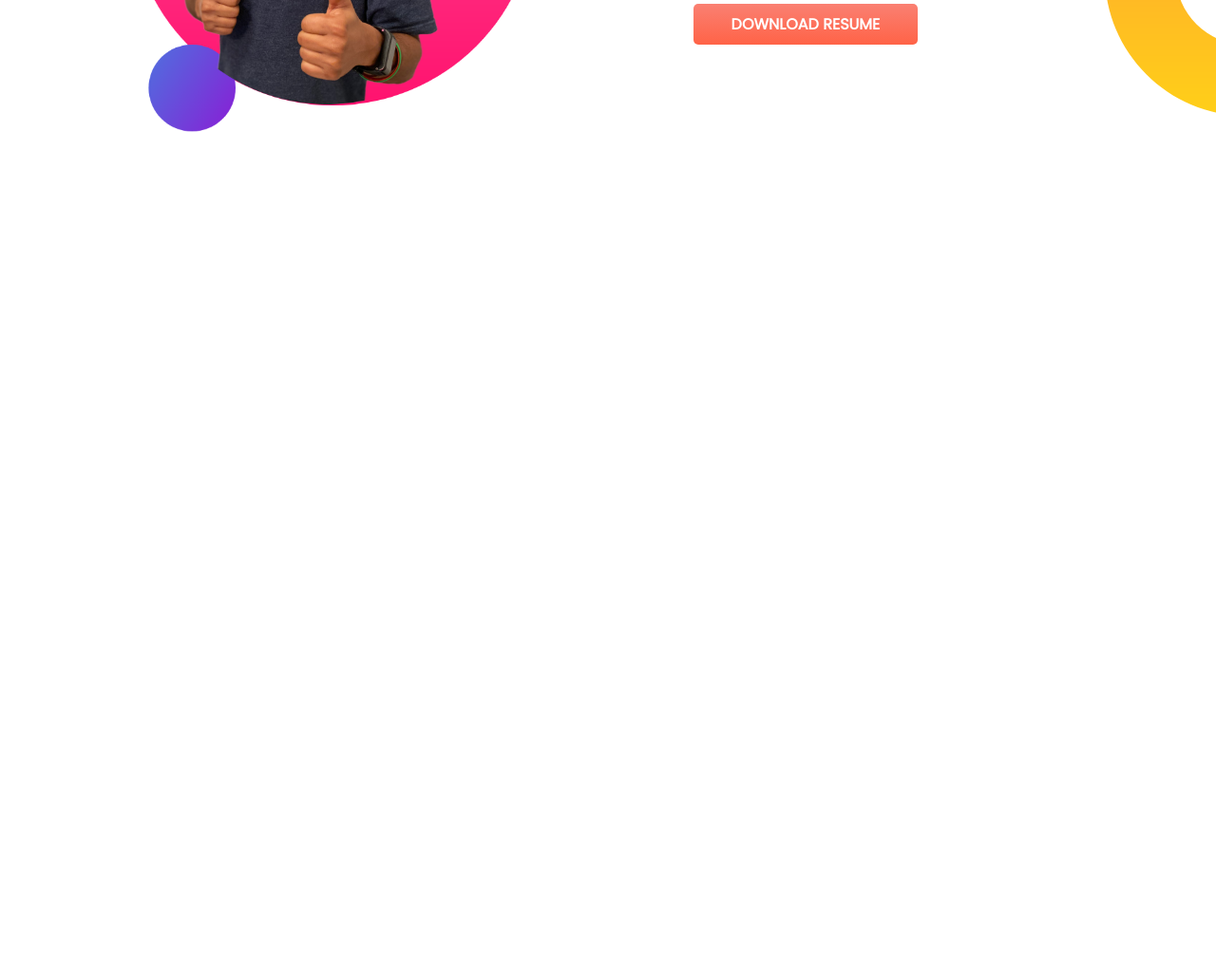
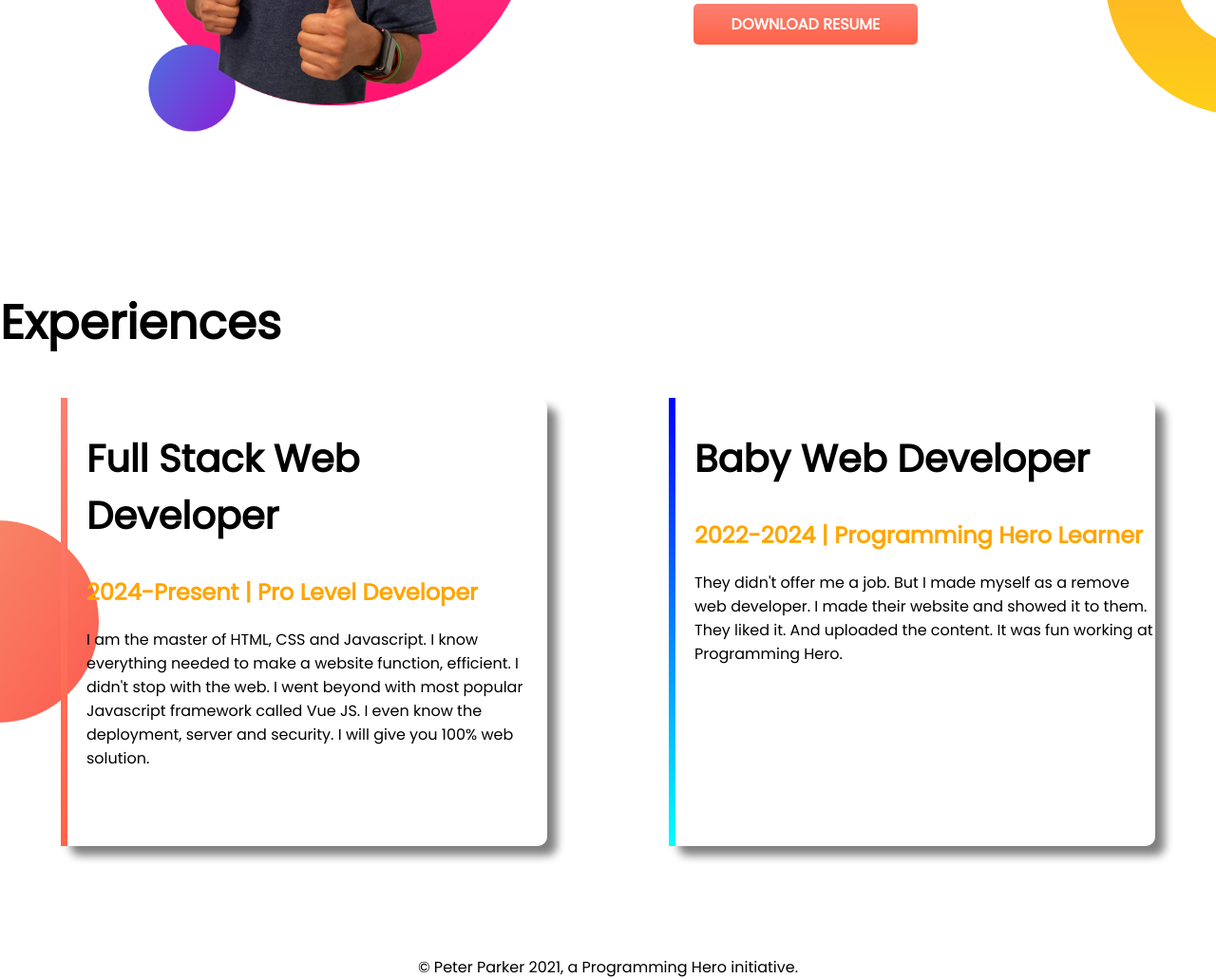
Before and after one commit to bidhan936/developer-portfolio, a plain HTML site: page index.html in a window 1280 px wide. Shown: the part 1002-2033 px from the top of the page at 95% size. Before the commit the page ends 1263 px from the top, so only its background shows below. Drawn offline with Linux system fonts and the light colour scheme.

Commit message:
just finish

```diff
--- a/index.html
+++ b/index.html
@@ -14,7 +14,7 @@
 </head>
 
 <body>
-    <section class="top-banner">
+    <section class="top-banner flexible-container">
         <div class="half-width">
             <h1>Welcome To</h1>
             <h1><span class="orange-color">Bidhan Ghosh</span> World!</h1>
@@ -29,7 +29,7 @@
             <img class="half-width-img" src=" images/jhankar.png" alt="">
         </div>
     </section>
-    <section class="dream-big">
+    <section class="dream-big flexible-container">
         <div class="half-width">
             <img class="half-width-img" src="images/jhankar2.png" alt="">
         </div>
@@ -42,6 +42,27 @@
                 href="https://programminghero1.github.io/developer-portfolio/">DOWNLOAD RESUME</a>
         </div>
     </section>
+    <section class="experience-area">
+        <h1>Experiences</h1>
+        <div class="flexible-container">
+            <div id="web-dev-experience" class="experience-item">
+                <h1 class="fix-font-size">Full Stack Web Developer</h1>
+                <h2 class="orange-color">2024-Present | Pro Level Developer</h2>
+                <p>I am the master of HTML, CSS and Javascript. I know everything needed to make a website function,
+                    efficient. I didn't stop with the web. I went beyond with most popular Javascript framework called
+                    Vue
+                    JS. I even know the deployment, server and security. I will give you 100% web solution.</p>
+            </div>
+            <div id="web-baby" class="experience-item">
+                <h1 class="fix-font-size">Baby Web Developer</h1>
+                <h2 class="orange-color">2022-2024 | Programming Hero Learner</h2>
+                <p>They didn't offer me a job. But I made myself as a remove web developer. I made their website and
+                    showed
+                    it to them. They liked it. And uploaded the content. It was fun working at Programming Hero.</p>
+            </div>
+        </div>
+    </section>
+    <footer>© Peter Parker 2021, a Programming Hero initiative.</footer>
 </body>
 
 </html>
--- a/style.css
+++ b/style.css
@@ -8,7 +8,7 @@ h1{
 .orange-color{
     color:orange;
 }
-section{
+.flexible-container{
     display: flex;
     padding-bottom: 9%;
 }
@@ -37,3 +37,33 @@ section{
     background-repeat: no-repeat;
     background-position: right;
 }
+.experience-area{
+    background-image: url(images/exp-bg.png);
+    background-repeat: no-repeat;
+    background-position-y: center;
+}
+.fix-font-size{
+    font-size: 40px;
+}
+.experience-item{
+    width: 40%;
+    margin-left: 5%;
+    margin-right: 5%;
+    padding-left: 20px;
+    padding-bottom: 5%;
+    border-radius: 10px;
+    box-shadow: 10px 10px 10px gray;
+}
+#web-dev-experience{
+    border-left: 7px solid;
+    border-image: linear-gradient(salmon, tomato);
+    border-image-slice: 1;
+}
+#web-baby{
+    border-left: 7px solid;
+    border-image: linear-gradient(blue, cyan);
+    border-image-slice: 1;
+}
+footer{
+    text-align: center;
+}
```
